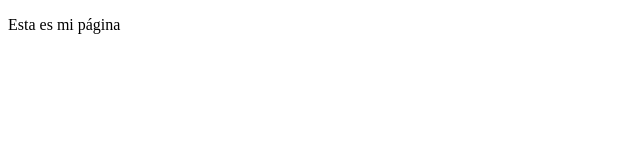
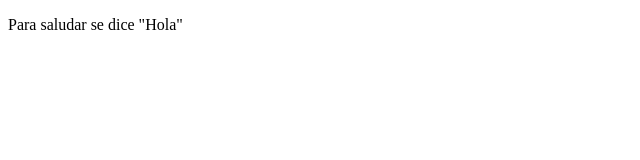
Before and after one commit to fghskqwyhd/fghskqwyhd.github.io, a plain HTML site: page index.html in a window 1280 px wide. Shown: the full height of the page, 0-640 px from the left. Drawn offline with Linux system fonts and the light colour scheme.

Commit message:
Update index.html

```diff
--- a/index.html
+++ b/index.html
@@ -2,9 +2,9 @@
 <html lang="es">
  <head>
    <meta charset="utf-8" />
-  <title>Mi página de prueba</title>
+  <title>Saludos</title>
  </head>
  <body>
-   <p>Esta es mi página</p>
+   <p>Para saludar se dice "Hola"</p>
  </body>
 </html>
```
